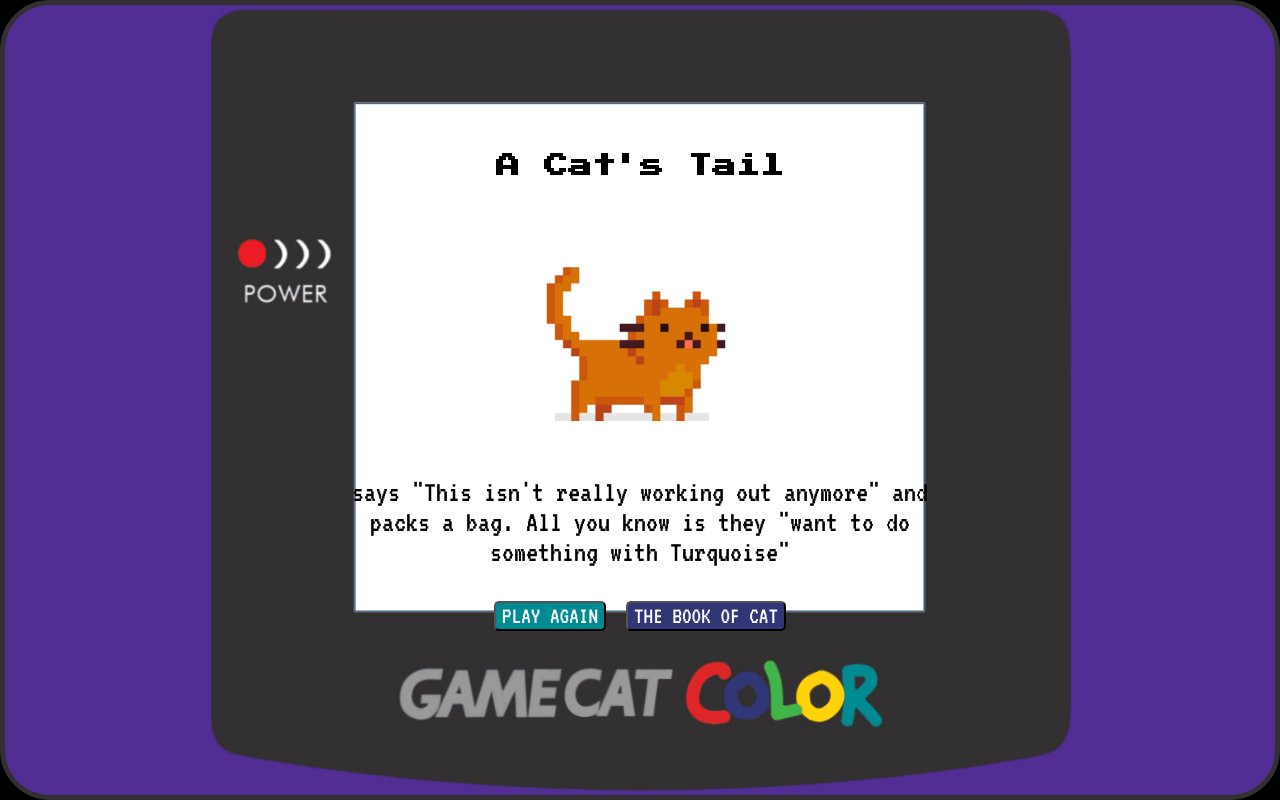
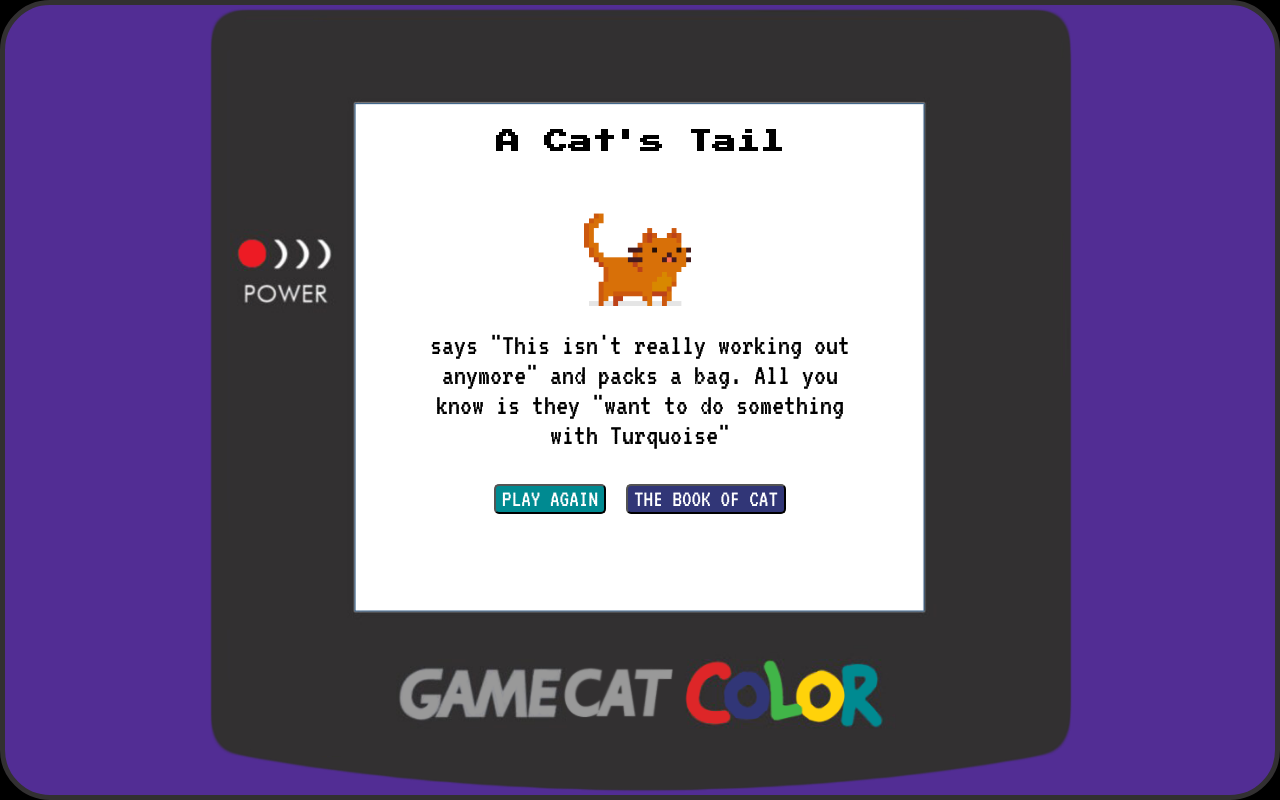
Before and after one commit to qrispi/a-cats-tail, a React (Create React App) app: page /story/finale in a window 1280 px wide. Built offline with nearby package versions, Linux system fonts and the light colour scheme.

Commit message:
Remove rules affecting macbook screen

```diff
--- a/src/components/App/media-query.css
+++ b/src/components/App/media-query.css
@@ -1,12 +1,12 @@
 @media (min-width: 801px) and (max-width: 1100px) {
   .play-screen {
-    width: 64%;
-    height: 47vh;
+    width: 53%;
+    height: 65vh;
   }
 
   .book-container,
   .page-container {
-    height: 30vh;
+    height: 43vh;
   }
 
   .result-container {
@@ -19,54 +19,11 @@
   }
 
   .choice-btns-container {
-    height: 34vh;
+    height: 47vh;
   }
 
   .wizard-gif {
     margin: 5vh 0 0;
-  }
-}
-
-@media (min-width: 1101px) {
-  .play-screen {
-    height: 58vh;
-  }
-
-  .title {
-    margin-bottom: 10vh;
-  }
-
-  .day-container {
-    height: 38vh;
-  }
-
-  .day-text {
-    font-size: 5rem;
-    margin-top: -5vh;
-  }
-
-  .result-container {
-    height: 40vh;
-  }
-
-  .finale-container {
-    margin-top: -5vh;
-    height: 40vh;
-  }
-
-  .finale-type-container img {
-    width: 300px;
-    margin-top: -10vh;
-  }
-
-  .wizard-gif {
-    margin: -3vh 0 0;
-  }
-}
-
-@media (min-width: 1101px) and (max-width: 1350px) {
-  .play-screen {
-    width: 53%;
   }
 }
 
--- a/src/components/Story/Story.css
+++ b/src/components/Story/Story.css
@@ -26,8 +26,7 @@
 }
 
 .finale-text {
-  font-size: 10px;
-  margin-top: 10vh;
+  margin-top: 6vh;
 }
 
 .name-container {
```
